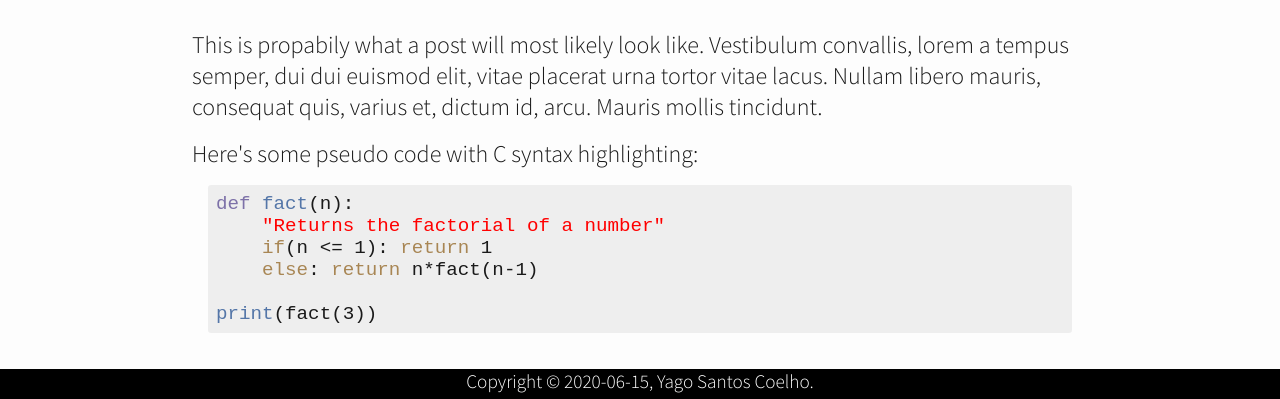
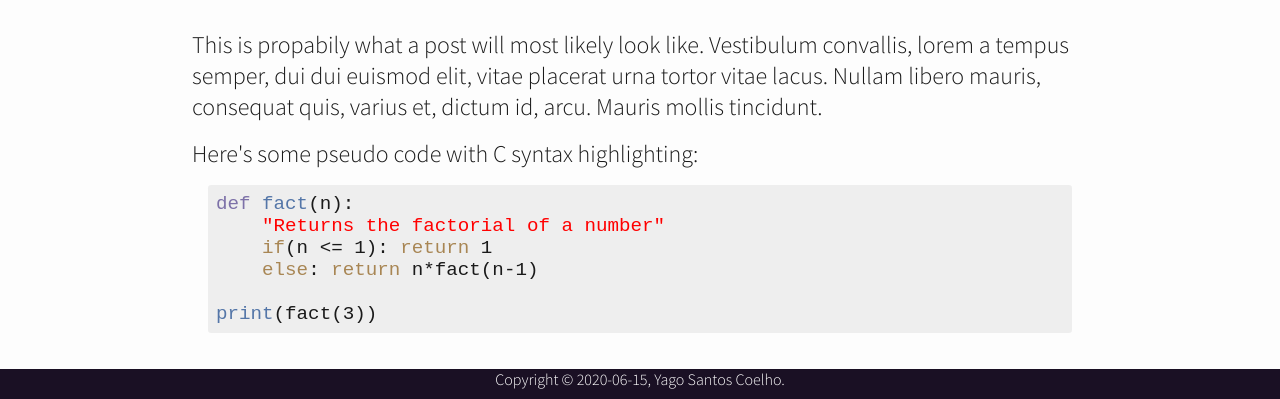
Before and after one commit to yagossc/org-css, a plain HTML site: page index.html in a window 1280 px wide. Shown: the part 5134-5533 px from the top of the page. Drawn offline with nearby package versions, Linux system fonts and the light colour scheme; some packages are replaced by stand-ins of ours.

Commit message:
Improve footer styling

```diff
--- a/style.css
+++ b/style.css
@@ -244,7 +244,7 @@ a{
 #postamble{
     margin-top: 20px;
     text-align: center;
-    background: #000;
+    background: #1a1024;
     color: #FFF;
     height: 30px;
     width: 100%;
@@ -252,7 +252,7 @@ a{
 
 #postamble > span{
     display: inline;
-    font-size: var(--font-size-small)
+    font-size: var(--font-size-xsmall)
 }
 
 .outline-text-2, .outline-text-3, .outline-text-4{
```
